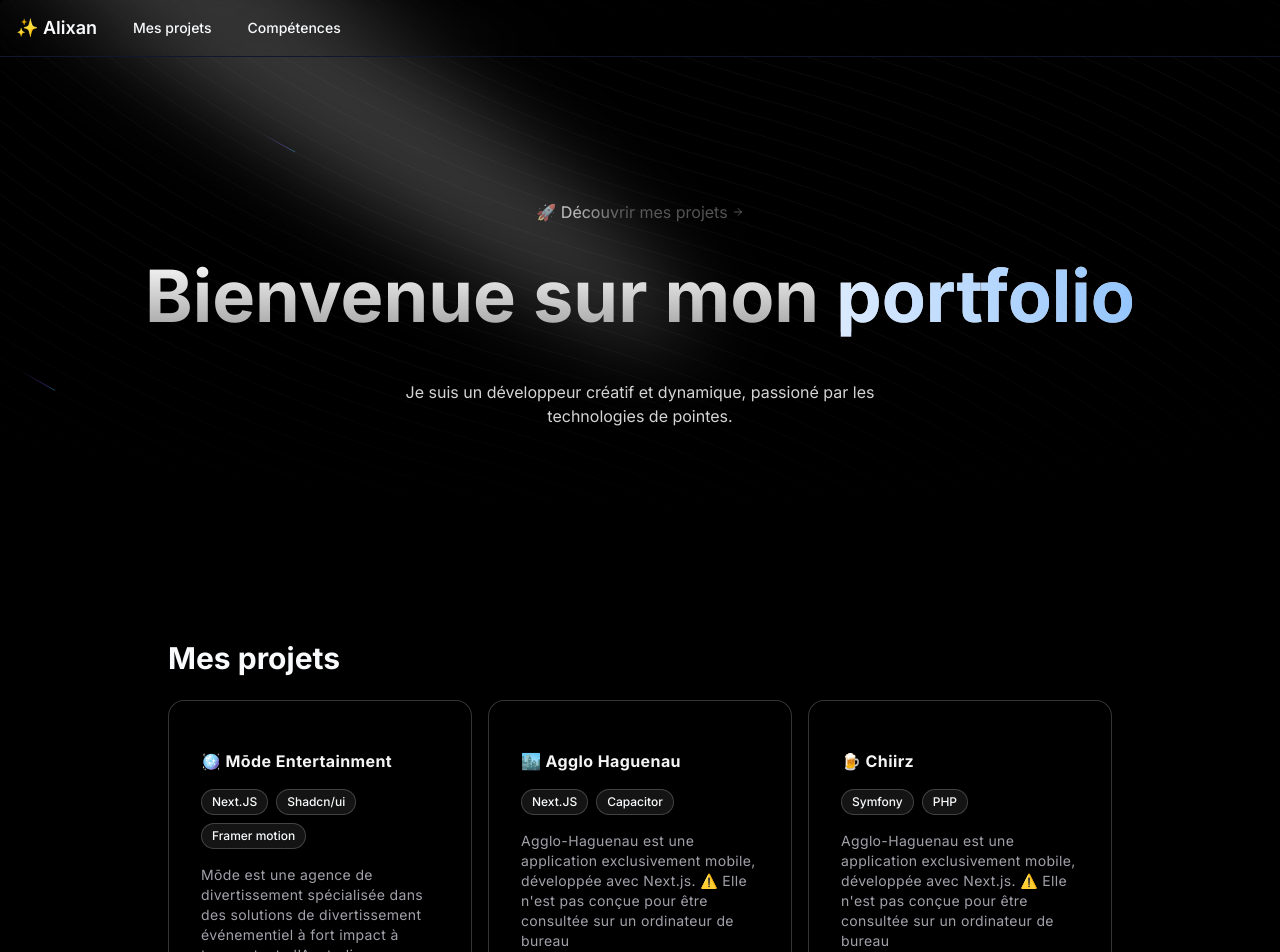
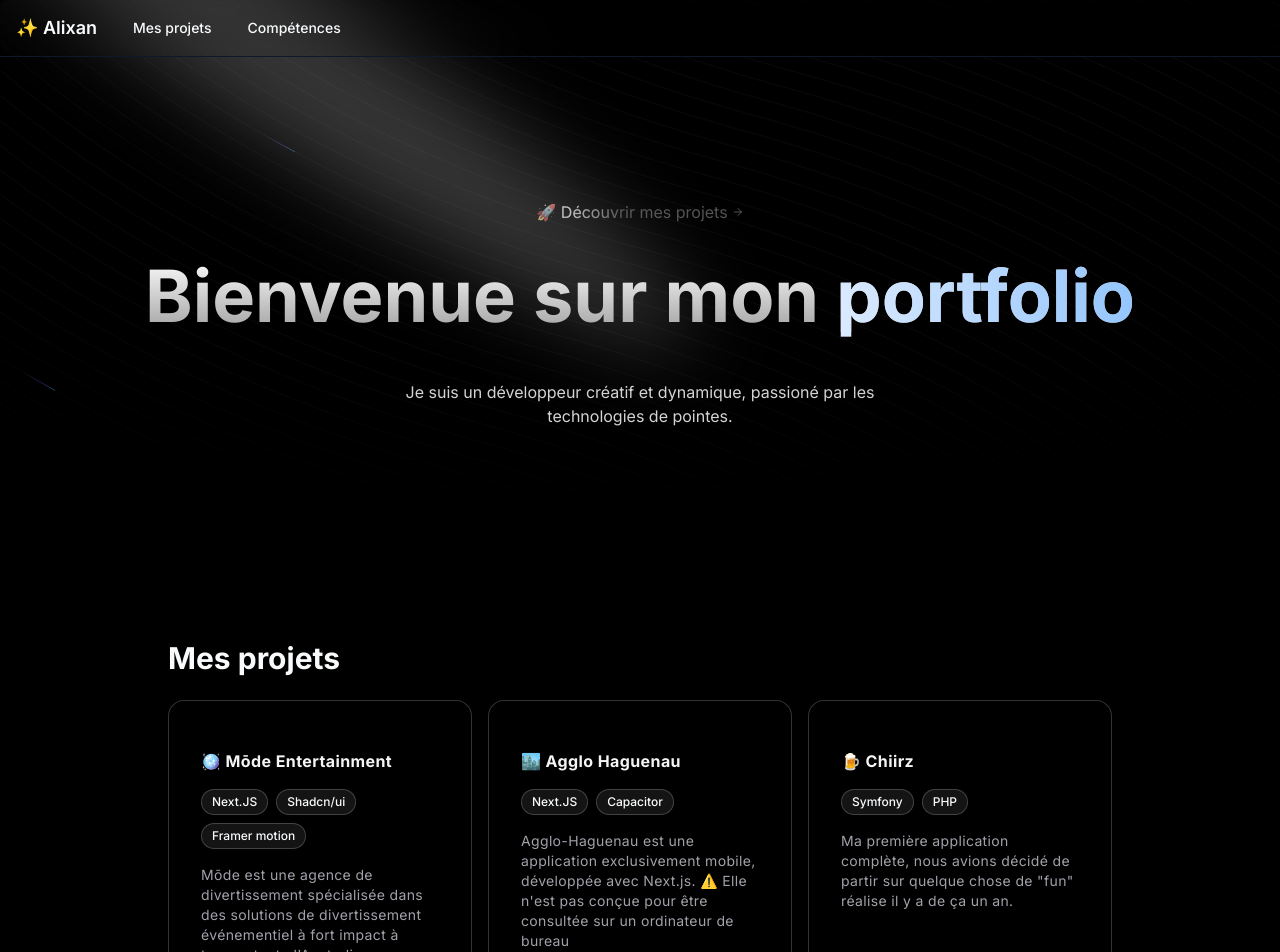
Before and after one commit to Alixanb/portfolio-temp, a Next.js app: page / in a window 1280 px wide. Shown: the top 952 px of the page. Built offline with nearby package versions, Linux system fonts and the light colour scheme.

Commit message:
fix: projects

```diff
--- a/src/components/base/ProjectCard.tsx
+++ b/src/components/base/ProjectCard.tsx
@@ -19,14 +19,14 @@ export const projects = [
     title: "🏙️ Agglo Haguenau",
     description:
       "Agglo-Haguenau est une application exclusivement mobile, développée avec Next.js. ⚠️ Elle n'est pas conçue pour être consultée sur un ordinateur de bureau",
-    link: "https://netflix.com",
+    link: "https://agglo-haguenau.vercel.app/",
     tags: ["Next.JS", "Capacitor"],
   },
   {
     title: "🍺 Chiirz",
     description:
-      "Agglo-Haguenau est une application exclusivement mobile, développée avec Next.js. ⚠️ Elle n'est pas conçue pour être consultée sur un ordinateur de bureau",
-    link: "https://netflix.com",
+      'Ma première application complète, nous avions décidé de partir sur quelque chose de "fun" réalise il y a de ça un an.',
+    link: "https://chiirz.joly.etu.mmi-unistra.fr/",
     tags: ["Symfony", "PHP"],
   },
 ];
```
